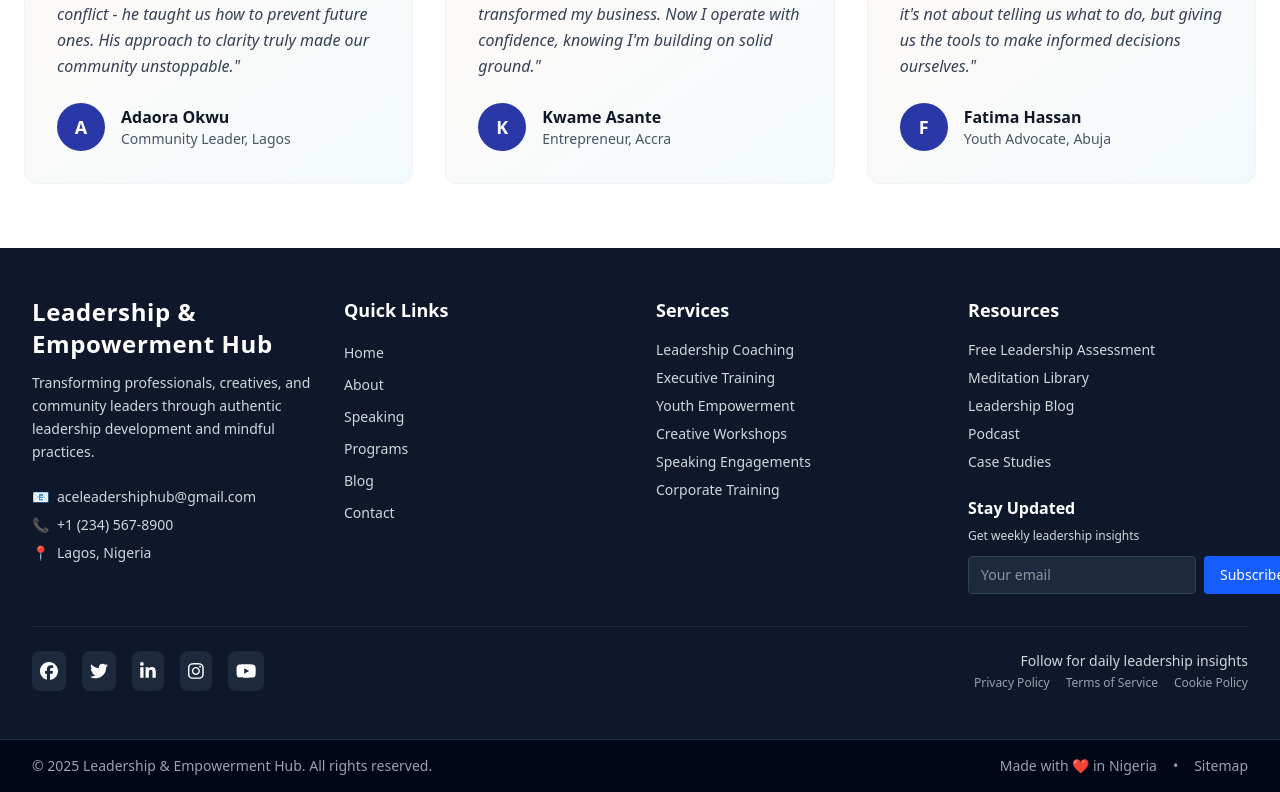
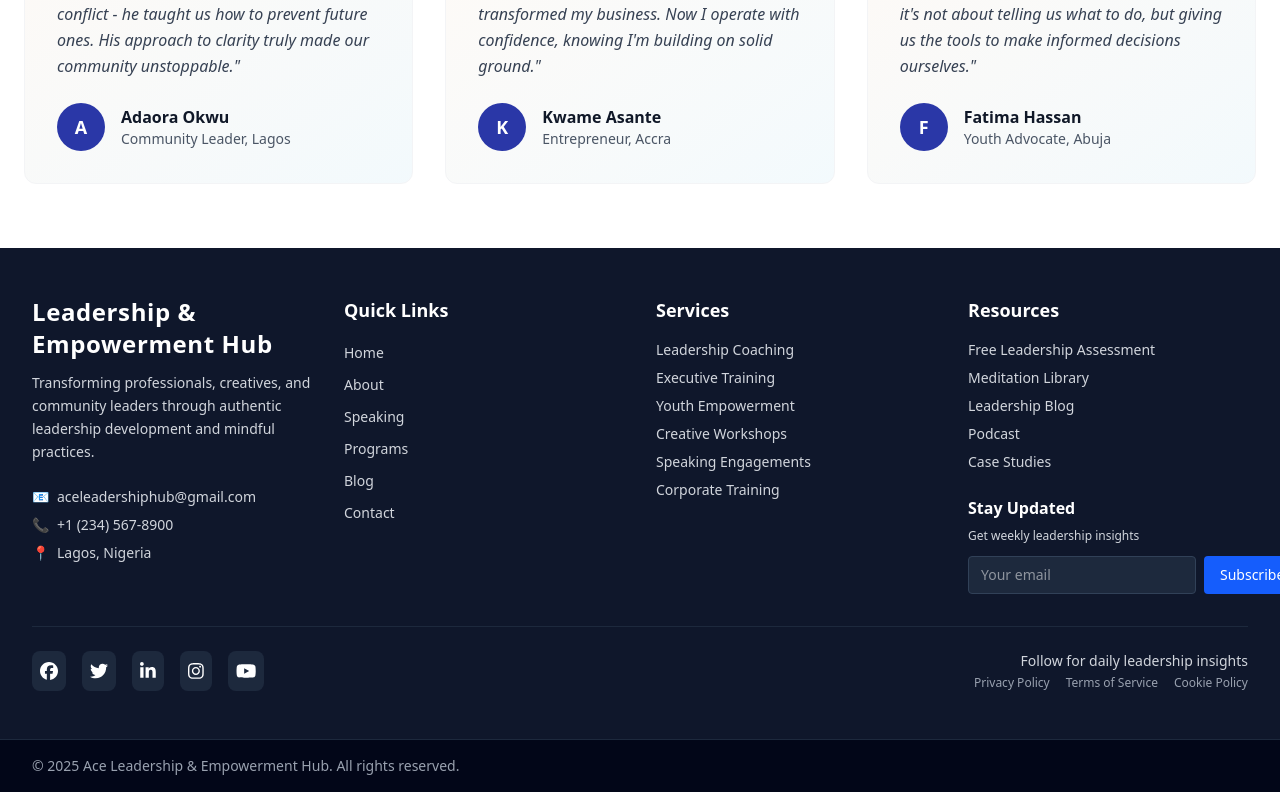
Before and after one commit to Udeme01/AMH, a React (Vite) app: page / in a window 1280 px wide. Shown: the part 5018-5810 px from the top of the page. Built offline with nearby package versions, Linux system fonts and the light colour scheme.

Commit message:
fix: footer style

```diff
--- a/src/component/layout/Footer.jsx
+++ b/src/component/layout/Footer.jsx
@@ -222,16 +222,9 @@ const Footer = () => {
           <div className="flex flex-col sm:flex-row justify-between items-center gap-2 text-sm text-gray-400">
             <div>
               <p>
-                &copy; {currentYear} Leadership & Empowerment Hub. All rights
+                &copy; {currentYear} Ace Leadership & Empowerment Hub. All rights
                 reserved.
               </p>
-            </div>
-            <div className="flex gap-4">
-              <span>Made with ❤️ in Nigeria</span>
-              <span>•</span>
-              <a href="#" className="hover:text-white transition-colors">
-                Sitemap
-              </a>
             </div>
           </div>
         </div>
```
